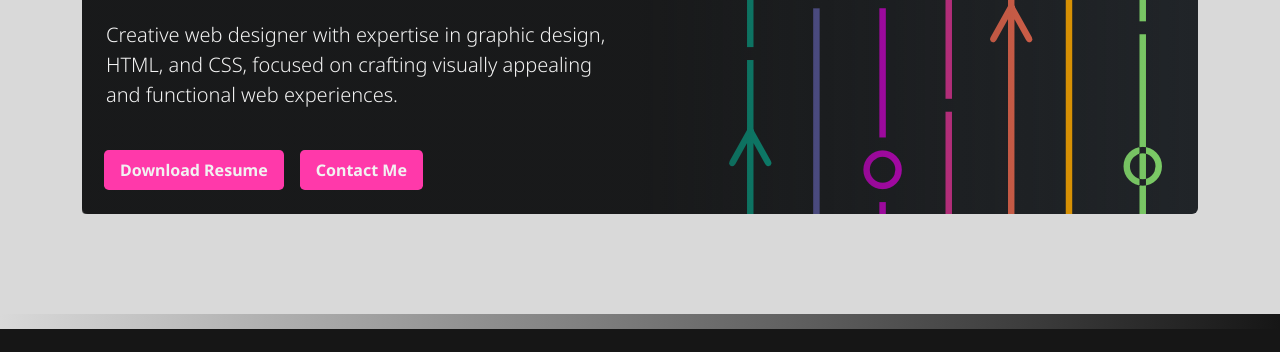
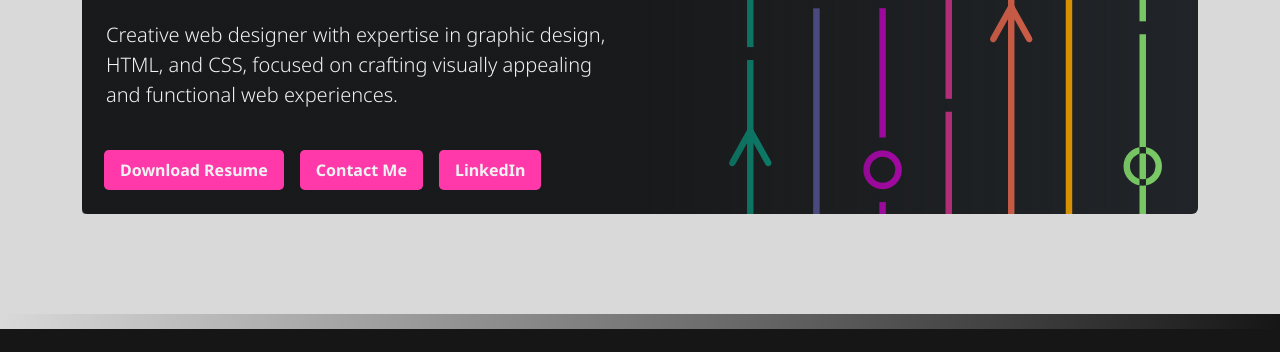
Before and after one commit to migsaur/migsaur.github.io, a plain HTML site: page index.html in a window 1280 px wide. Shown: the part 264-616 px from the top of the page. Drawn offline with nearby package versions, Linux system fonts and the light colour scheme.

Commit message:
Update index.html

```diff
--- a/index.html
+++ b/index.html
@@ -77,6 +77,7 @@
                             <div class="mt-4 row row-cols-auto g-1 gy-3 justify-content-center justify-content-md-start">
                                 <a class="card-link btn2 bgPi v95 fw-bold smallCenter" role="button" href="Media\CV_MASR2024.pdf" target="_blank">Download Resume</a>
                                 <a class="card-link btn2 bgPi v95 fw-bold smallCenter" role="button" href="mailto:miguelsauced@gmail.com" target="_blank">Contact Me</a>
+                                <a class="card-link btn2 bgPi v95 fw-bold smallCenter" role="button" href="https://www.linkedin.com/in/miguel-angel-sauceda-a9811338/" target="_blank">LinkedIn</a>
                             </div>
                         </div>
                     </div>
```
